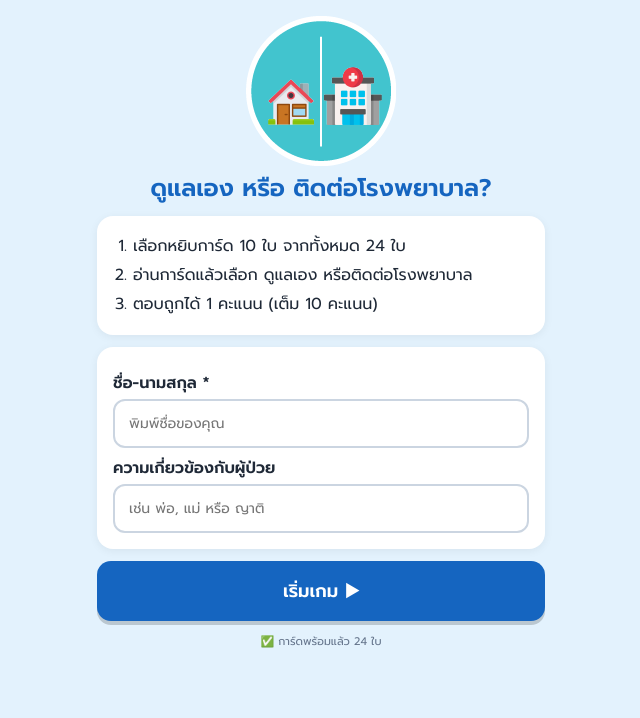
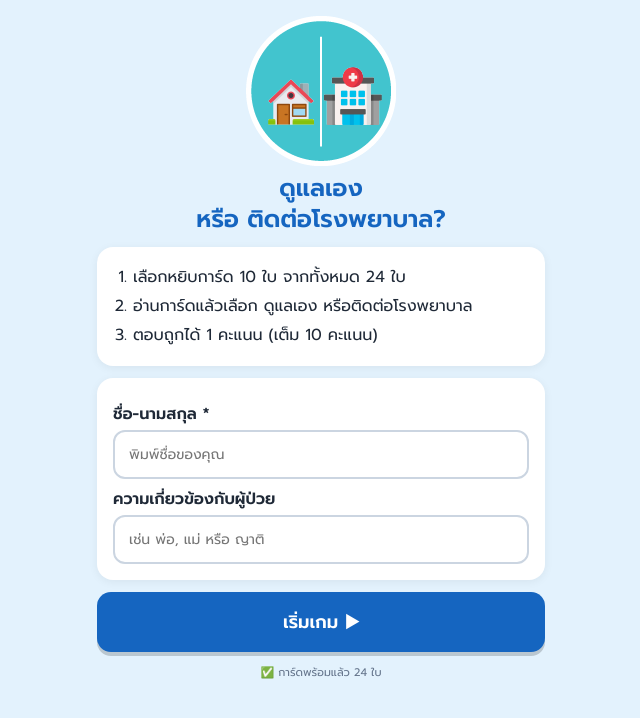
Before and after one commit to metcton/health-card, a plain HTML site: page index.html in a window 1280 px wide. Shown: the whole page, without its empty margins (319-959 px from the left). Drawn offline with Linux system fonts and the light colour scheme.

Commit message:
Add files via upload

```diff
--- a/index.html
+++ b/index.html
@@ -116,7 +116,7 @@
 <section id="start" class="screen active">
   <div class="logo">
 		<img src="cards/head.png" class="img" alt="">
-			<h1>ดูแลเอง หรือ ติดต่อโรงพยาบาล?</h1>
+			<h1>ดูแลเอง <br>หรือ ติดต่อโรงพยาบาล?</h1>
 	  </div>
    <div class="box">
     <ol class="rules">
```
